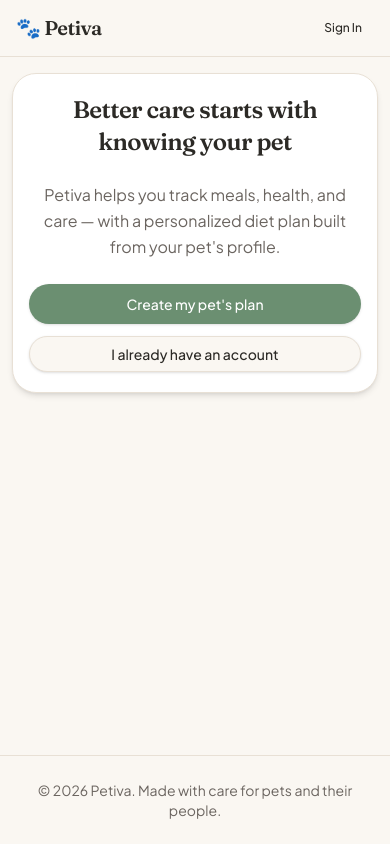
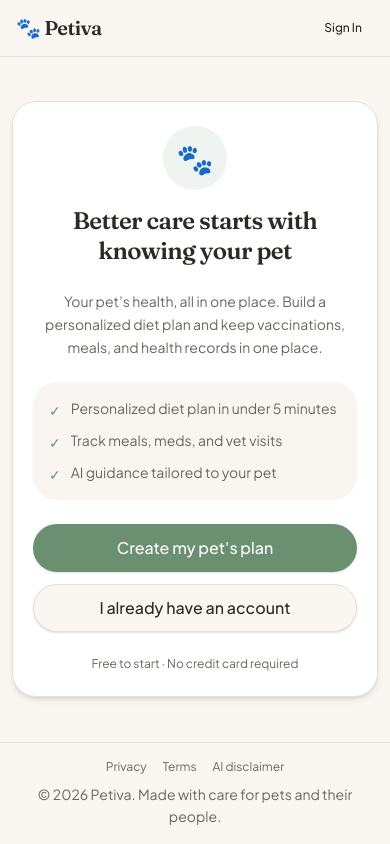
Before and after one commit to datascientist-saad/Petiva, a Next.js app: page / in a window 390 px wide. Built offline with nearby package versions, Linux system fonts and the light colour scheme.

Commit message:
Improve mobile welcome layout and footer visibility
Use dynamic viewport height so the footer stays on screen on mobile,
vertically center the welcome card, and enrich the landing step with
benefit bullets and footer links.

```diff
--- a/src/components/layout/marketing-shell.tsx
+++ b/src/components/layout/marketing-shell.tsx
@@ -9,14 +9,20 @@ interface MarketingShellProps {
   variant?: "default" | "onboarding";
 }
 
+const onboardingFooterLinks = [
+  { href: "/privacy", label: "Privacy" },
+  { href: "/terms", label: "Terms" },
+  { href: "/ai-disclaimer", label: "AI disclaimer" },
+] as const;
+
 export function MarketingShell({ children, variant = "default" }: MarketingShellProps) {
   const isOnboarding = variant === "onboarding";
 
   return (
-    <div className="flex min-h-screen flex-col bg-background">
+    <div className="flex min-h-dvh flex-col bg-background">
       <header
         className={cn(
-          "mx-auto flex w-full max-w-6xl items-center justify-between px-4 md:px-8",
+          "mx-auto flex w-full max-w-6xl shrink-0 items-center justify-between px-4 md:px-8",
           isOnboarding
             ? "sticky top-0 z-40 border-b border-border/60 bg-background/95 py-3 backdrop-blur-sm"
             : "py-5",
@@ -29,21 +35,30 @@ export function MarketingShell({ children, variant = "default" }: MarketingShell
           </Button>
         </div>
       </header>
-      <main className={cn("flex-1", isOnboarding && "pb-4")}>{children}</main>
+      <main className={cn("flex min-h-0 flex-1 flex-col")}>{children}</main>
       <footer
         className={cn(
-          "border-t border-border px-4 md:px-8",
-          isOnboarding ? "py-6 text-center text-xs text-muted-foreground" : "py-10",
+          "mt-auto shrink-0 border-t border-border px-4 md:px-8",
+          isOnboarding ? "py-4 text-center text-xs text-muted-foreground" : "py-10",
         )}
       >
         <div
           className={cn(
             "mx-auto max-w-6xl text-sm text-muted-foreground",
-            isOnboarding ? "" : "flex flex-col gap-4 sm:flex-row sm:items-center sm:justify-between",
+            isOnboarding ? "space-y-2" : "flex flex-col gap-4 sm:flex-row sm:items-center sm:justify-between",
           )}
         >
           {!isOnboarding ? <Logo /> : null}
-          <p className={cn(isOnboarding && "mx-auto")}>
+          {isOnboarding ? (
+            <nav className="flex flex-wrap items-center justify-center gap-x-4 gap-y-1 text-xs">
+              {onboardingFooterLinks.map((link) => (
+                <Link key={link.href} href={link.href} className="transition-colors hover:text-foreground">
+                  {link.label}
+                </Link>
+              ))}
+            </nav>
+          ) : null}
+          <p className={cn(isOnboarding && "mx-auto leading-relaxed")}>
             © {new Date().getFullYear()} {brand.name}. Made with care for pets and their people.
           </p>
         </div>
--- a/src/components/onboarding/pre-signup-wizard.tsx
+++ b/src/components/onboarding/pre-signup-wizard.tsx
@@ -155,7 +155,8 @@ export function PreSignupWizard() {
   return (
     <div
       className={cn(
-        "mx-auto max-w-lg animate-fade-up px-3 py-4 sm:px-4 sm:py-6",
+        "mx-auto flex w-full max-w-lg flex-1 flex-col animate-fade-up px-3 sm:px-4",
+        step === 0 ? "justify-center py-6 sm:py-8" : "py-4 sm:py-6",
         showStickyNav && "pb-24",
       )}
     >
@@ -175,22 +176,42 @@ export function PreSignupWizard() {
 
       {step === 0 && (
         <Card className="rounded-3xl border-border/70 shadow-md">
-          <CardHeader className="px-4 pt-5 text-center sm:px-6 sm:pt-6">
-            <CardTitle className="font-display text-2xl sm:text-3xl">Better care starts with knowing your pet</CardTitle>
+          <CardHeader className="space-y-4 px-5 pt-6 text-center sm:px-8 sm:pt-8">
+            <div className="mx-auto flex h-16 w-16 items-center justify-center rounded-full bg-primary/10 text-3xl">
+              🐾
+            </div>
+            <CardTitle className="font-display text-2xl leading-tight sm:text-3xl">
+              Better care starts with knowing your pet
+            </CardTitle>
           </CardHeader>
-          <CardContent className="space-y-6 px-4 pb-5 text-center sm:px-6 sm:pb-6">
-            <p className="text-muted-foreground leading-relaxed">
-              {brand.name} helps you track meals, health, and care — with a personalized diet plan built from your
-              pet&apos;s profile.
+          <CardContent className="space-y-6 px-5 pb-6 text-center sm:px-8 sm:pb-8">
+            <p className="text-sm leading-relaxed text-muted-foreground sm:text-base">
+              {brand.tagline} Build a personalized diet plan and keep vaccinations, meals, and health records in one
+              place.
             </p>
+            <ul className="space-y-2.5 rounded-2xl bg-secondary/50 p-4 text-left text-sm text-muted-foreground">
+              <li className="flex items-start gap-2.5">
+                <span aria-hidden className="mt-0.5 text-primary">✓</span>
+                <span>Personalized diet plan in under 5 minutes</span>
+              </li>
+              <li className="flex items-start gap-2.5">
+                <span aria-hidden className="mt-0.5 text-primary">✓</span>
+                <span>Track meals, meds, and vet visits</span>
+              </li>
+              <li className="flex items-start gap-2.5">
+                <span aria-hidden className="mt-0.5 text-primary">✓</span>
+                <span>AI guidance tailored to your pet</span>
+              </li>
+            </ul>
             <div className="space-y-3">
-              <Button onClick={next} className="w-full rounded-2xl" size="lg">
+              <Button onClick={next} className="h-12 w-full rounded-2xl text-base" size="lg">
                 Create my pet&apos;s plan
               </Button>
-              <Button asChild variant="outline" className="w-full rounded-2xl">
+              <Button asChild variant="outline" className="h-12 w-full rounded-2xl text-base">
                 <Link href="/login">I already have an account</Link>
               </Button>
             </div>
+            <p className="text-xs text-muted-foreground">Free to start · No credit card required</p>
           </CardContent>
         </Card>
       )}
```
